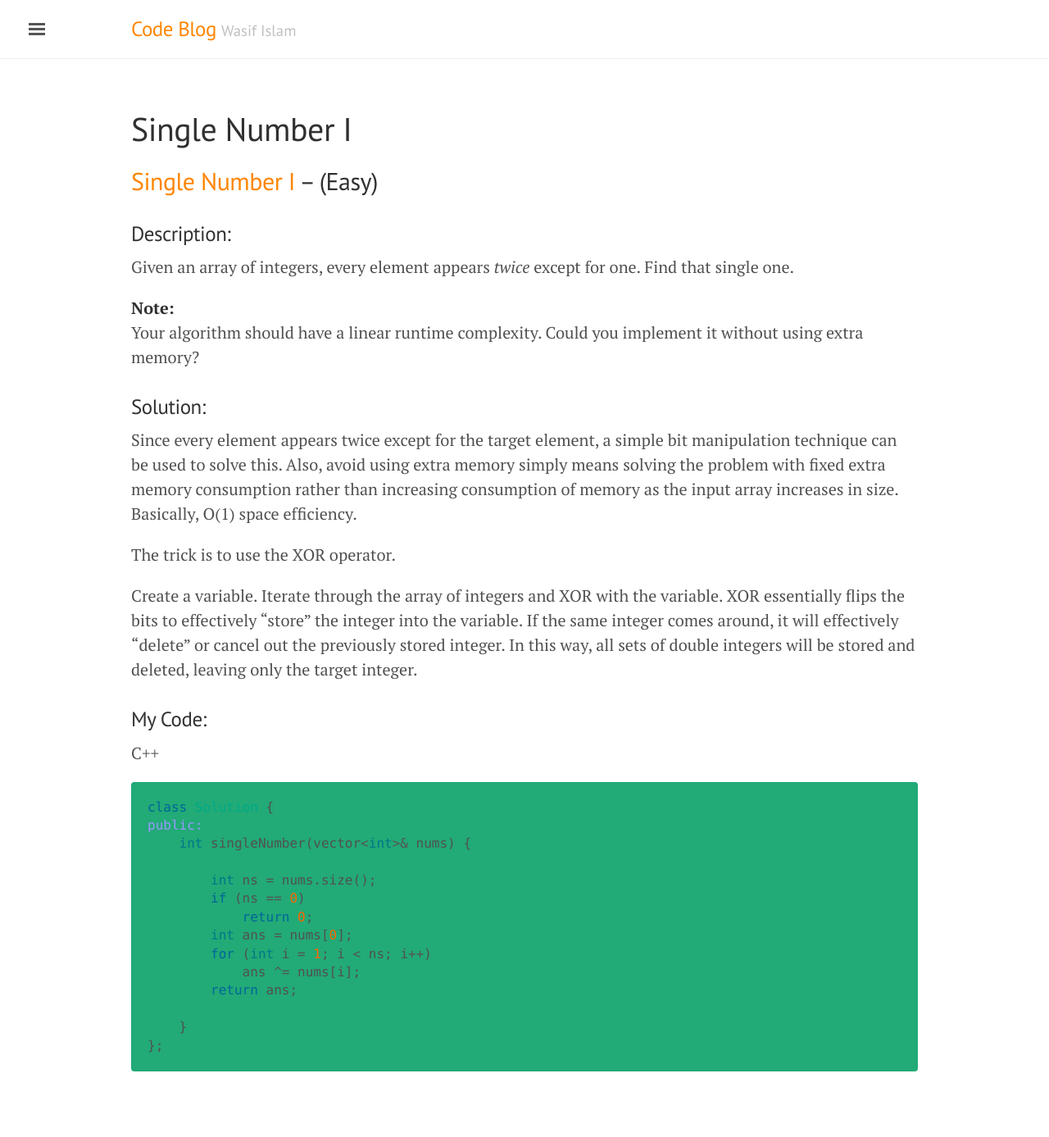
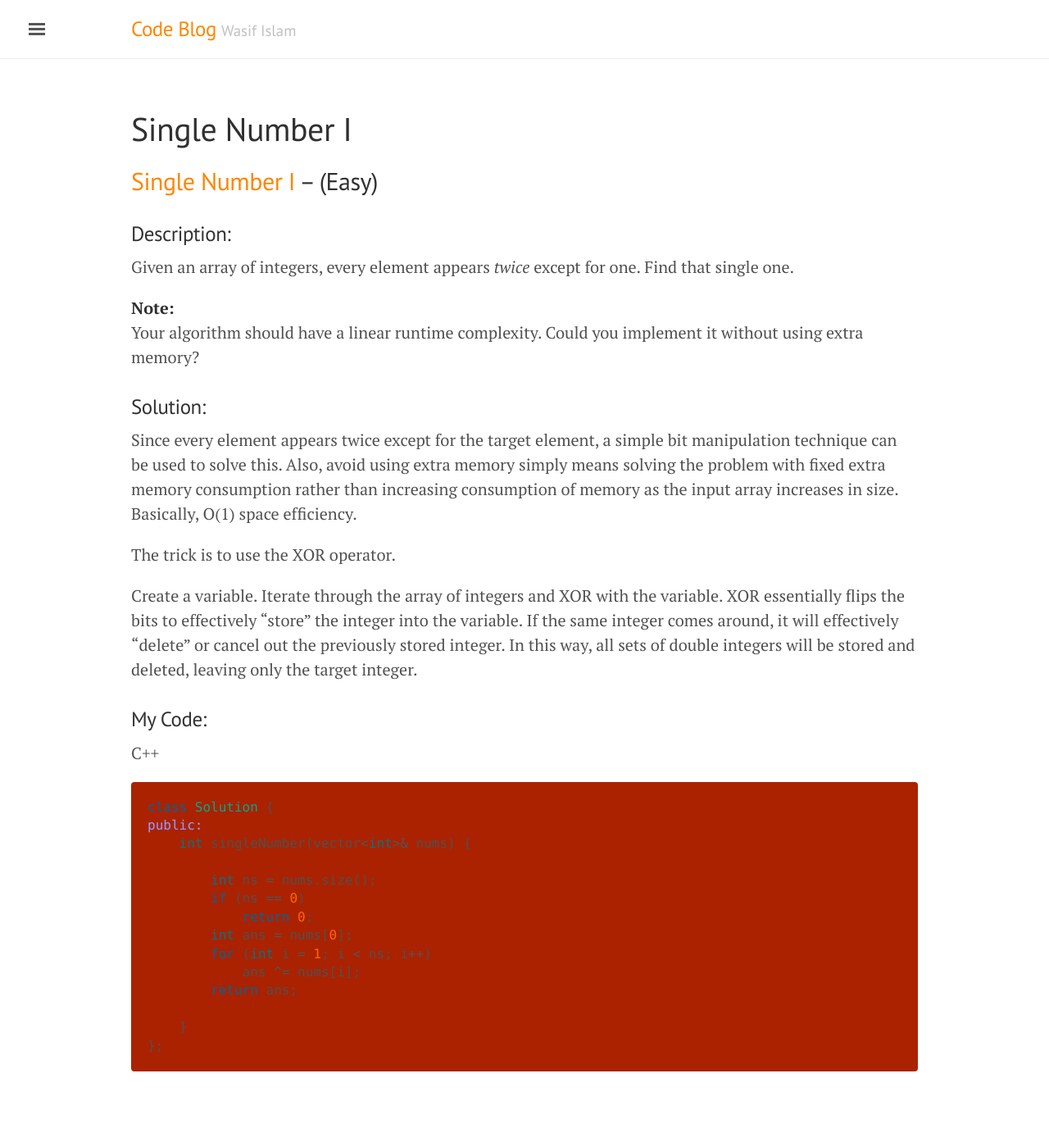
Before and after one commit to washifu/CodeBlog, a Jekyll site: the page built from pages/2017-08-24-Single_Number_I.md, in a window 1280 px wide. Shown: the whole page at 82% size. Built offline with Jekyll 4.4.1, drawn with Linux system fonts in a browser that asks for light colours; comment, search, counter and statistics services are not loaded.

Commit message:
Update poole.css

```diff
--- a/public/css/poole.css
+++ b/public/css/poole.css
@@ -170,7 +170,7 @@ pre {
   word-break: break-all;
   word-wrap: break-word;
   /*background-color: #f9f9f9;*/
-  background-color: #22aa77; /* wasif */
+  background-color: #aa2200; /* wasif */
 }
 pre code {
   padding: 0;
```
